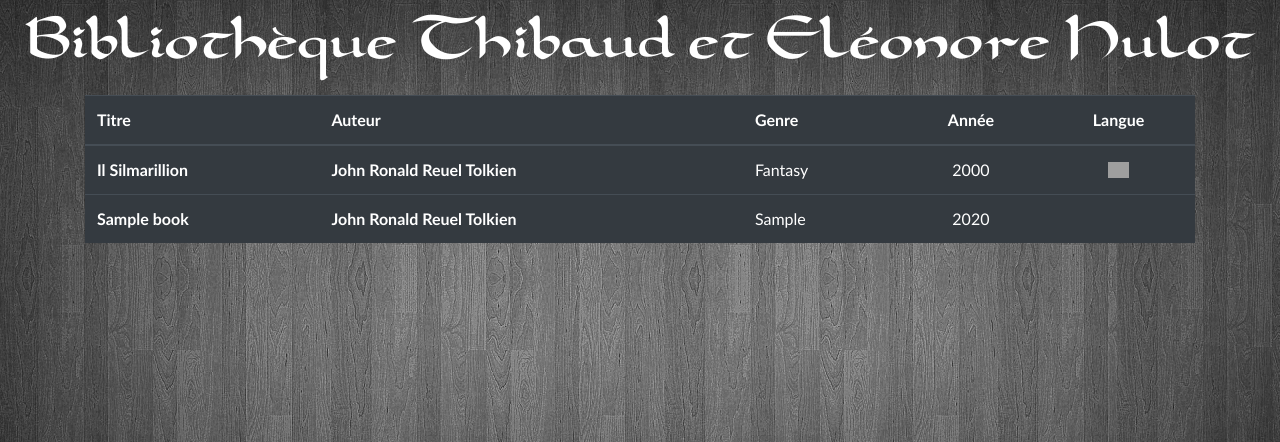
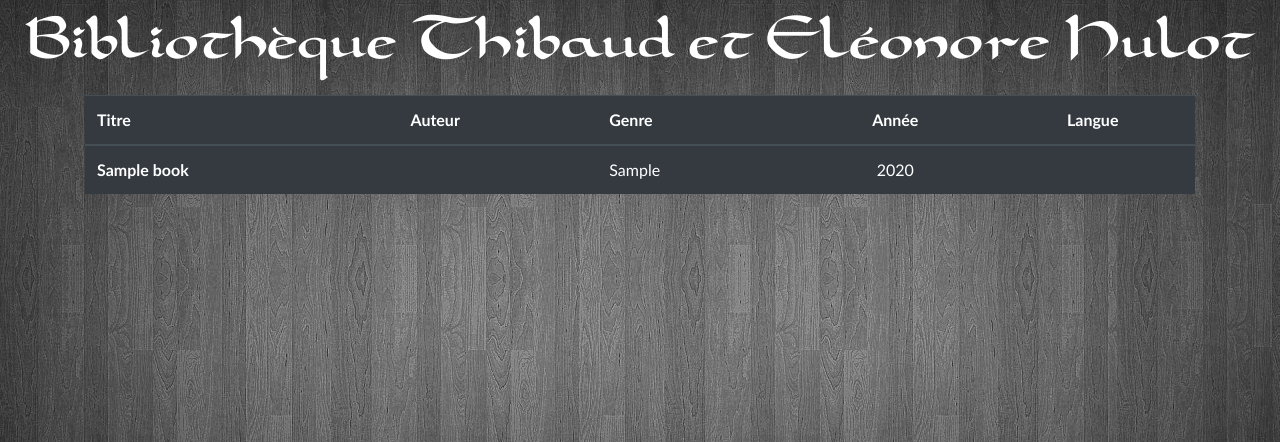
Before and after one commit to Tibino7/bibli-website, a Django app: page /books/ in a window 1280 px wide. Shown: the part 50-492 px from the top of the page. Run offline with Django 3.2, Linux system fonts and the light colour scheme; tables that the repository leaves empty hold one stand-in row (values such as "Sample post"); grey boxes marked "Sample" are stand-in pictures; some libraries are stand-ins or nearby versions; grey boxes are pictures that could not be loaded.

Commit message:
updated UI to include authors, removed static template and fixed modal footer

```diff
--- a/bibli/books/static/css/navbar.css
+++ b/bibli/books/static/css/navbar.css
@@ -62,6 +62,10 @@
  * Extra utilities
  */
 
+.book-img {
+    border: none;
+}
+
 .flex-equal > * {
     -ms-flex: 1;
     flex: 1;
--- a/bibli/books/templates/books/table.html
+++ b/bibli/books/templates/books/table.html
@@ -67,28 +67,18 @@
                 </tr>
                 </thead>
                 <tbody>
-                <tr>
-                    <th scope="row" class="lalign">
-                        <a href="#exampleModalScrollable1" data-toggle="modal"
-                           data-target="#exampleModalScrollable1" style="color: #FFFFFF">Il Silmarillion</a>
-                    </th>
-                    <td class="lalign">
-                        <a href="#" style="color: #FFFFFF"><b>John Ronald Reuel Tolkien</b></a>
-                    </td>
-                    <td class="lalign">Fantasy</td>
-                    <td>2000</td>
-                    <td><span class="flag-icon flag-icon-it"></span></td>
-                </tr>
                 <!-- Dynamic loading of books in database -->
                 {% if books_list %}
                     {% for book in books_list %}
                         <tr>
                             <th scope="row" class="lalign">
-                        <a href="#exampleModalScrollable1" data-toggle="modal"
-                           data-target="#exampleModalScrollable1" style="color: #FFFFFF">{{ book.title }}</a>
+                                <a data-toggle="modal" href="#"
+                                   data-target="#a{{ book.isbn13 }}" style="color: #FFFFFF">{{ book.title }}</a>
                             </th>
                             <td class="lalign">
-                        <a href="#" style="color: #FFFFFF"><b>John Ronald Reuel Tolkien</b></a>
+                                {% for author in book.authors.all %}
+                                    <a href="#" style="color: #FFFFFF"><b>{{ author }}</b></a>
+                                {% endfor %}
                             </td>
                             <td class="lalign">{{ book.genre }}</td>
                             <td>{{ book.year }}</td>
@@ -104,8 +94,10 @@
 </div>
 
 <!-- Modals -->
-<div class="modal fade" id="exampleModalScrollable1" tabindex="-1" role="dialog"
-     aria-labelledby="exampleModalScrollableTitle" aria-hidden="true">
+{% if books_list %}
+    {% for book in books_list %}
+        <div class="modal fade" id="a{{ book.isbn13 }}" tabindex="-1" role="dialog"
+             aria-labelledby="a{{ book.isbn13 }}" aria-hidden="true">
             <div class="modal-dialog modal-dialog-scrollable mondal-dialog-centered modal-xl" role="document">
                 <div class="modal-content" style="background-color: #1d2124">
                     <div class="modal-body">
@@ -114,61 +106,42 @@
                                 <span aria-hidden="true" style="color: #FFFFFF">&times;</span>
                             </button>
                             <br>
-                    <h4 class="display-4" style="color: #FFFFFF; font-family: Carolingia">
-                        Il Silmarillion
+                            <h4 class="display-3" style="color: #FFFFFF; font-family: Carolingia">
+                                {{ book.title }}
                             </h4>
-                    <br><br>
+                            <br>
                             <div class="row">
                                 <div class="col-3" style="align-content: center;">
-                            <img src="https://dbtitoli.giunti.it/api/media/image/getImage?cm=B00368&type=P"
-                                 class="book-img">
+                                    <img src="{{ book.cover }}" class="book-img">
                                 </div>
                                 <div class="col-9">
                                     <div class="container">
                                         <div class="row">
-                                    <div class="col-3" style="color:#FFFFFF; text-align: left;">
-                                        <h4>Auteurs:</h4>
+                                            <div class="col-3"
+                                                 style="color:#FFFFFF; text-align: left; font-family: Carolingia">
+                                                <h3>Auteurs:</h3>
                                             </div>
-                                    <div class="col-9" style="color: #FFFFFF; text-align: left;">
-                                        <h4>John Ronald Reuel Tolkien</h4>
+                                            <div class="col-9"
+                                                 style="color:#FFFFFF; text-align: left ; font-family: Carolingia">
+                                                {% for author in book.authors.all %}
+                                                    <h3>{{ author }}</h3>
+                                                {% endfor %}
                                             </div>
                                         </div>
                                         <div class="row">
-                                    <div class="col-3" style="color:#FFFFFF; text-align: left;">
-                                        <h4>Editeur:</h4>
+                                            <div class="col-3"
+                                                 style="color:#FFFFFF; text-align: left; font-family: Carolingia">
+                                                <h3>Editeur:</h3>
                                             </div>
-                                    <div class="col-9" style="color: #FFFFFF; text-align: left;">
-                                        <h4>Bompiani</h4>
+                                            <div class="col-9"
+                                                 style="color:#FFFFFF; text-align: left; font-family: Carolingia">
+                                                <h3>{{ book.publisher }}</h3>
                                             </div>
                                         </div>
                                         <br>
                                         <div class="row">
                                             <p style="color: #FFFFFF; text-align: left">
-                                        ''Il Silmarillion'', iniziato nel 1917 e rimasto incompiuto, rappresenta il
-                                        tronco
-                                        da cui si sono diramate tutte le successive opere narrative di Tolkien. Vi si
-                                        narrano gli eventi della Prima Era, alla quale di continuo si rifanno, come a un
-                                        necessario antecedente e a una chiave interpretativa, i personaggi e le
-                                        avventure
-                                        del ''Signore degli Anelli''. I tre Silmaril, nucleo simbolico della narrazione,
-                                        la
-                                        cui perdita e tentata riconquista costituiscono lo schema della vicenda, sono
-                                        gemme
-                                        tenute in altissimo conto dagli Elfi, ma concupite anche da Melkor-Morgoth,
-                                        primo
-                                        Signore Oscuro, perché contengono la Luce dei Due Alberi di Valinor distrutti
-                                        dall'avversario.
-                                        Vera e propria mitologia, ''Il Silmarillion'', che comprende cinque racconti
-                                        legati
-                                        come i capitoli di un'unica ''storia sacra'', narra la parabola di una caduta:
-                                        dalla
-                                        ''musica degl'inizi'', il momento cosmogonico, alla guerra, eroica quanto
-                                        disperata,
-                                        di Elfi e Uomini contro il Nemico. Un'opera unica nel suo genere, forse l'unico
-                                        tentativo compiuto in tempi recenti di costruire un vero e proprio edificio
-                                        mitico,
-                                        nel linguaggio, sublime e semplice insieme, che è proprio dell'antico epos.
-                                        Titolo originale: ''The Silmarillion'' (1977).
+                                                {{ book.description }}
                                             </p>
                                         </div>
                                     </div>
@@ -176,24 +149,29 @@
                             </div>
                         </div>
                     </div>
-            <div class="modal-footer">
                     <div class="container">
+                        <small><br></small>
+                        <hr class="mt-2" style="background-color: #636363 "/>
+                        <small><br></small>
                         <div class="row">
-                        <div class="col-4" style="color: #FFFFFF; text-align: center;">
-                            <h4>FANTASY</h4>
+                            <div class="col-4" style="color: #FFFFFF; text-align: center; font-family: Carolingia">
+                                <h3>{{ book.genre }}</h3>
                             </div>
-                        <div class="col-4" style="color: #FFFFFF; text-align: center;">
-                            <h4>2000</h4>
+                            <div class="col-4" style="color: #FFFFFF; text-align: center; font-family: Carolingia">
+                                <h3>{{ book.year }}</h3>
                             </div>
-                        <div class="col-4" style="color: #FFFFFF; text-align: center;">
-                            <h4><span class="flag-icon flag-icon-it"></span></h4>
+                            <div class="col-4" style="text-align: center; align-content: center">
+                                <h3><span class="flag-icon flag-icon-{{ book.language }}"></span></h3>
+                            </div>
+                        </div>
+                        <small><br></small>
                     </div>
                 </div>
             </div>
         </div>
-        </div>
-    </div>
-</div>
+    {% endfor %}
+{% else %}
+{% endif %}
 
 <script src="https://code.jquery.com/jquery-3.4.1.slim.min.js"
         integrity="sha384-J6qa4849blE2+poT4WnyKhv5vZF5SrPo0iEjwBvKU7imGFAV0wwj1yYfoRSJoZ+n"
```
Lines whose indentation alone changed are shown as unchanged.
